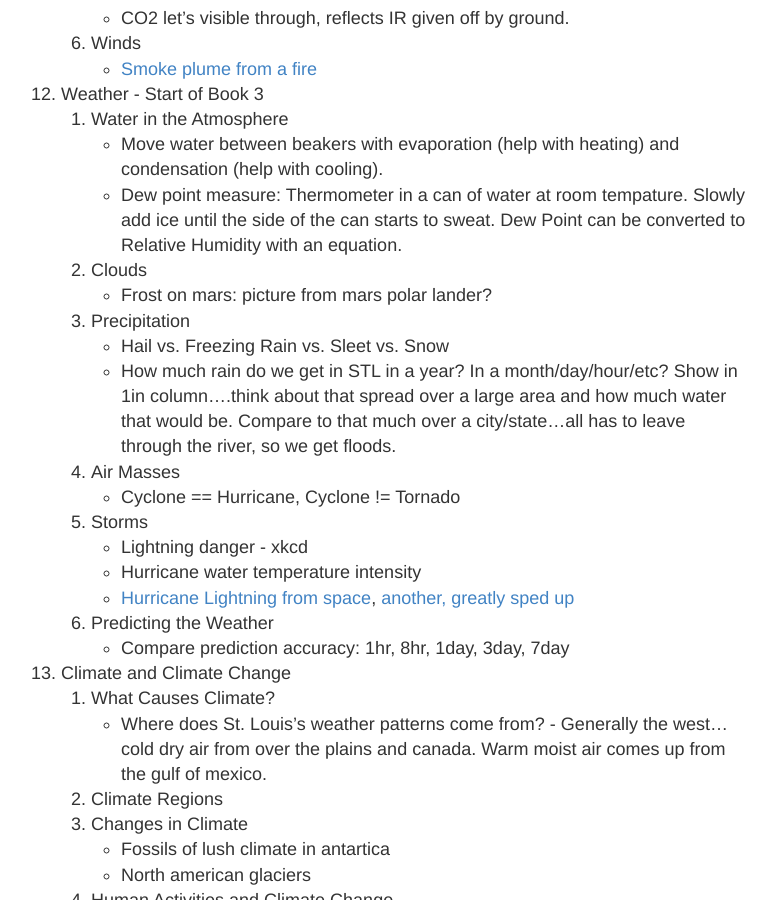
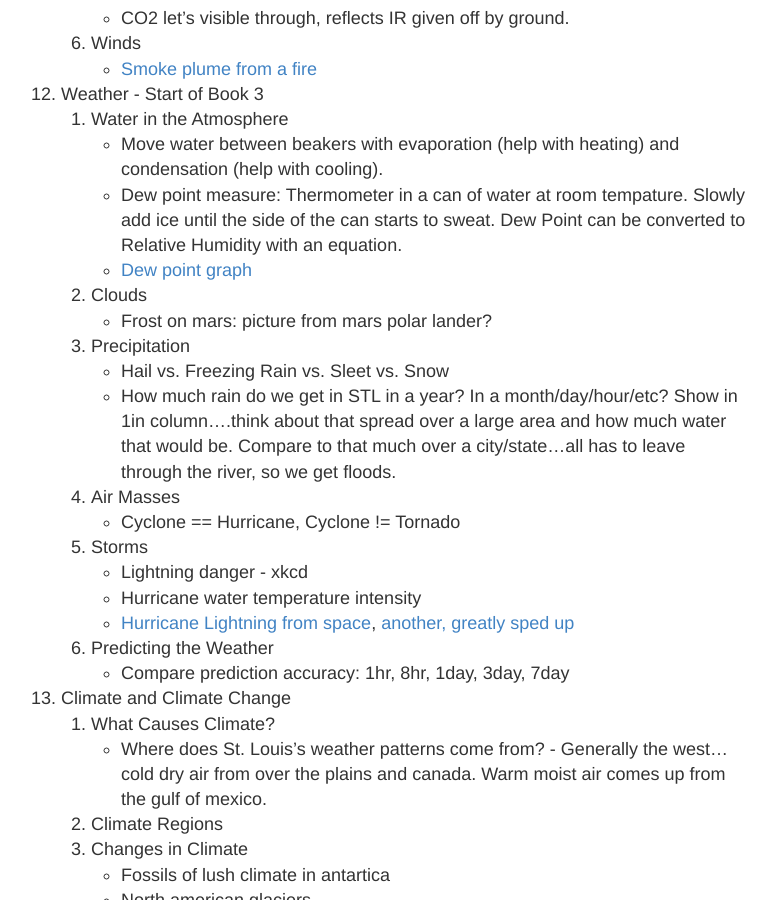
Before and after one commit to ctkstl/earth_science, a Jekyll site: the page built from resources.md, in a window 1280 px wide and 900 px high, scrolled down 5724 px. Shown: the whole window, without its empty margins (249-1025 px from the left). Built offline with Jekyll 4.4.1, drawn with Linux system fonts in a browser that asks for light colours.

Commit message:
dew point

```diff
--- a/resources.md
+++ b/resources.md
@@ -180,6 +180,7 @@ permalink: /resources/
     1.  Water in the Atmosphere
         *   Move water between beakers with evaporation (help with heating) and condensation (help with cooling).
         *   Dew point measure: Thermometer in a can of water at room tempature. Slowly add ice until the side of the can starts to sweat. Dew Point can be converted to Relative Humidity with an equation.
+        *   [Dew point graph](https://en.wikipedia.org/wiki/Dew_point)
     2.  Clouds
         *   Frost on mars: picture from mars polar lander?
     3.  Precipitation
```
